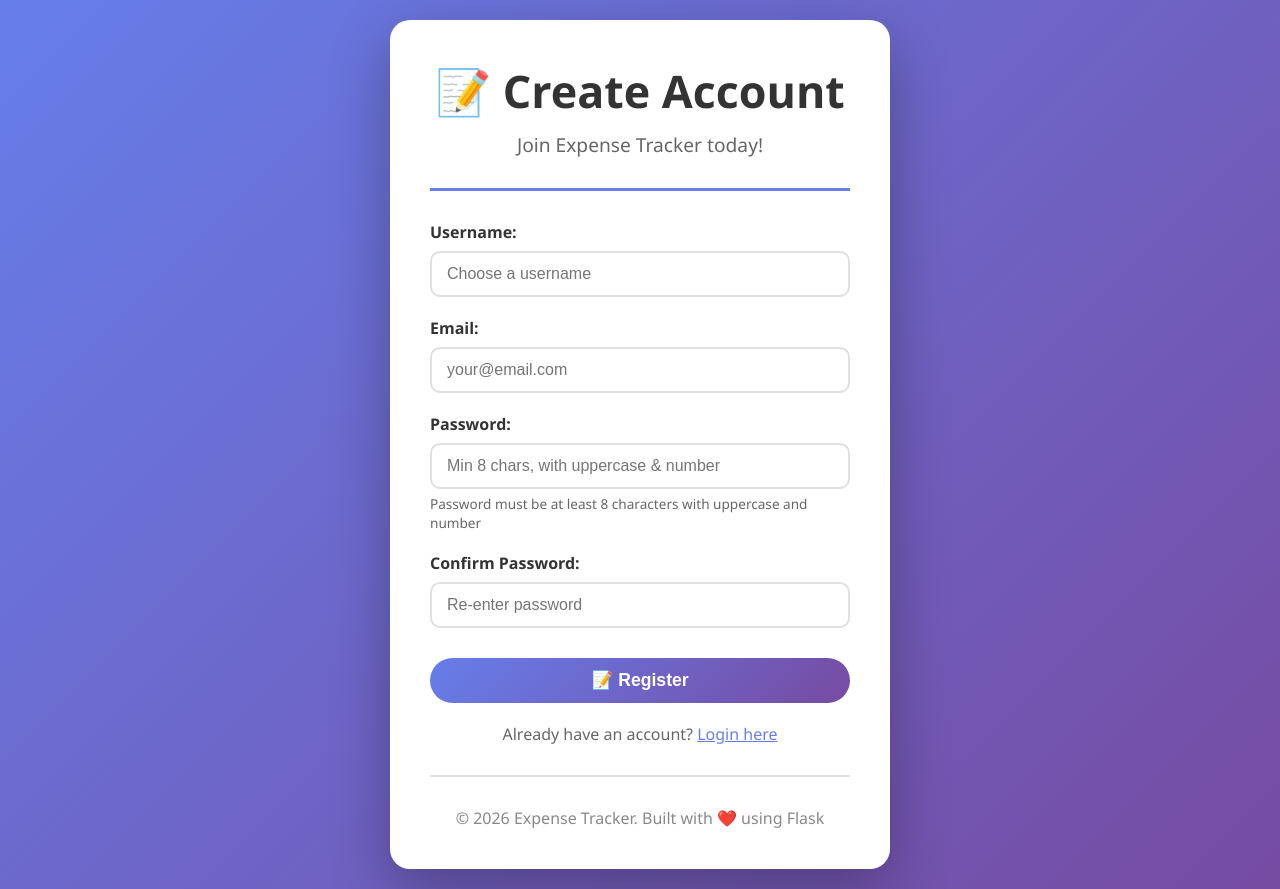
After one commit to likhitha816/expense-tracker, a Flask app: page /register in a window 1280 px wide. The commit adds this page. Run offline with Flask 3, Linux system fonts and the light colour scheme.

Commit message:
Day4: User authentication complete

```diff
--- a/app.py
+++ b/app.py
@@ -1,40 +1,119 @@
-from flask import Flask, render_template, request, redirect, url_for
+from flask import Flask, render_template, request, redirect, url_for, session, flash
 from datetime import datetime
 import database as db
+import auth
 
 app = Flask(__name__)
+app.secret_key = 'your-secret-key-here-change-this-in-production'  # Change this!
 
 # Initialize the database
-db.create_table()
+db.create_tables()
+
+# ========== AUTHENTICATION ROUTES ==========
+
+@app.route('/register', methods=['GET', 'POST'])
+def register():
+    """User registration"""
+    if request.method == 'POST':
+        username = request.form['username']
+        email = request.form['email']
+        password = request.form['password']
+        confirm_password = request.form['confirm_password']
+
+        # Validate passwords match
+        if password != confirm_password:
+            flash('Passwords do not match!', 'error')
+            return render_template('register.html')
+
+        # Validate password strength
+        is_valid, message = auth.validate_password(password)
+        if not is_valid:
+            flash(message, 'error')
+            return render_template('register.html')
+
+        # Validate email
+        if not auth.validate_email(email):
+            flash('Invalid email address!', 'error')
+            return render_template('register.html')
+
+        # Create user
+        success, user_id, message = db.create_user(username, email, password)
+
+        if success:
+            flash('Registration successful! Please login.', 'success')
+            return redirect(url_for('login'))
+        else:
+            flash(message, 'error')
+            return render_template('register.html')
+
+    return render_template('register.html')
+
+@app.route('/login', methods=['GET', 'POST'])
+def login():
+    """User login"""
+    if request.method == 'POST':
+        username = request.form['username']
+        password = request.form['password']
+
+        success, user_id, message = db.authenticate_user(username, password)
+
+        if success:
+            session['user_id'] = user_id
+            session['username'] = username
+            flash(f'Welcome back, {username}!', 'success')
+            return redirect(url_for('home'))
+        else:
+            flash(message, 'error')
+            return render_template('login.html')
+
+    return render_template('login.html')
+
+@app.route('/logout')
+def logout():
+    """User logout"""
+    session.clear()
+    flash('You have been logged out.', 'info')
+    return redirect(url_for('login'))
+
+# ========== MAIN ROUTES ==========
 
 @app.route('/')
 def home():
-    """Home page - shows all expenses"""
-    expenses = db.get_all_expenses()
-    total = db.get_total_expenses()
-    categories = db.get_expenses_by_category()
-    today_total = db.get_today_total()
+    """Home page - shows user's expenses"""
+    # Check if user is logged in
+    if 'user_id' not in session:
+        flash('Please login to view your expenses.', 'info')
+        return redirect(url_for('login'))
 
-    # Get today's date
-    today = datetime.now().strftime('%Y-%m-%d')
+    user_id = session['user_id']
+    expenses = db.get_expenses_by_user(user_id)
+    total = db.get_total_expenses(user_id)
+    categories = db.get_expenses_by_category(user_id)
+    today_total = db.get_today_total(user_id)
 
     return render_template('index.html',
                          expenses=expenses,
                          total=total,
                          categories=categories,
                          today_total=today_total,
-                         today=today)
+                         username=session.get('username'))
 
 @app.route('/add', methods=['GET', 'POST'])
 def add_expense():
     """Add a new expense"""
+    if 'user_id' not in session:
+        flash('Please login to add expenses.', 'info')
+        return redirect(url_for('login'))
+
     if request.method == 'POST':
+        user_id = session['user_id']
         description = request.form['description']
         amount = float(request.form['amount'])
         category = request.form['category']
         date = request.form['date']
 
-        db.add_expense(description, amount, category, date)
+        db.add_expense(user_id, description, amount, category, date)
+        flash('Expense added successfully!', 'success')
         return redirect(url_for('home'))
 
     return render_template('add.html')
@@ -42,7 +121,16 @@ def add_expense():
 @app.route('/edit/<int:expense_id>', methods=['GET', 'POST'])
 def edit_expense(expense_id):
     """Edit an existing expense"""
-    expense = db.get_expense_by_id(expense_id)
+    if 'user_id' not in session:
+        flash('Please login to edit expenses.', 'info')
+        return redirect(url_for('login'))
+
+    user_id = session['user_id']
+    expense = db.get_expense_by_id(expense_id, user_id)
+
+    if not expense:
+        flash('Expense not found or you do not have permission to edit it.', 'error')
+        return redirect(url_for('home'))
 
     if request.method == 'POST':
         description = request.form['description']
@@ -50,7 +138,8 @@ def edit_expense(expense_id):
         category = request.form['category']
         date = request.form['date']
 
-        db.update_expense(expense_id, description, amount, category, date)
+        db.update_expense(expense_id, user_id, description, amount, category, date)
+        flash('Expense updated successfully!', 'success')
         return redirect(url_for('home'))
 
     return render_template('edit.html', expense=expense)
@@ -58,7 +147,13 @@ def edit_expense(expense_id):
 @app.route('/delete/<int:expense_id>')
 def delete_expense(expense_id):
     """Delete an expense"""
-    db.delete_expense(expense_id)
+    if 'user_id' not in session:
+        flash('Please login to delete expenses.', 'info')
+        return redirect(url_for('login'))
+
+    user_id = session['user_id']
+    db.delete_expense(expense_id, user_id)
+    flash('Expense deleted successfully!', 'success')
     return redirect(url_for('home'))
 
 if __name__ == '__main__':
--- a/static/style.css
+++ b/static/style.css
@@ -343,3 +343,51 @@ tr:hover {
 .btn-cancel:hover {
     background: #e0e0e0;
 }
+/* Flash Messages */
+.alert {
+    padding: 15px;
+    border-radius: 10px;
+    margin-bottom: 20px;
+    font-weight: 500;
+}
+
+.alert-success {
+    background: #d4edda;
+    color: #155724;
+    border: 1px solid #c3e6cb;
+}
+
+.alert-error {
+    background: #f8d7da;
+    color: #721c24;
+    border: 1px solid #f5c6cb;
+}
+
+.alert-info {
+    background: #d1ecf1;
+    color: #0c5460;
+    border: 1px solid #bee5eb;
+}
+
+/* Logout Button */
+.btn-logout {
+    background: #ff6b6b;
+    color: white;
+    padding: 10px 20px;
+    border-radius: 30px;
+    text-decoration: none;
+    font-weight: bold;
+    transition: transform 0.3s ease, box-shadow 0.3s ease;
+}
+
+.btn-logout:hover {
+    transform: translateY(-3px);
+    box-shadow: 0 10px 20px rgba(255, 107, 107, 0.4);
+}
+
+/* Small text in forms */
+.form-group small {
+    display: block;
+    margin-top: 5px;
+    color: #666;
+}
--- /dev/null
+++ b/templates/register.html
@@ -0,0 +1,64 @@
+<!DOCTYPE html>
+<html lang="en">
+<head>
+    <meta charset="UTF-8">
+    <meta name="viewport" content="width=device-width, initial-scale=1.0">
+    <title>Register - Expense Tracker</title>
+    <link rel="stylesheet" href="{{ url_for('static', filename='style.css') }}">
+</head>
+<body>
+    <div class="container" style="max-width: 500px;">
+        <header>
+            <h1>📝 Create Account</h1>
+            <p>Join Expense Tracker today!</p>
+        </header>
+
+        <main>
+            {% with messages = get_flashed_messages(with_categories=true) %}
+                {% if messages %}
+                    {% for category, message in messages %}
+                        <div class="alert alert-{{ category }}">{{ message }}</div>
+                    {% endfor %}
+                {% endif %}
+            {% endwith %}
+
+            <form method="POST" class="expense-form">
+                <div class="form-group">
+                    <label for="username">Username:</label>
+                    <input type="text" id="username" name="username" required placeholder="Choose a username">
+                </div>
+
+                <div class="form-group">
+                    <label for="email">Email:</label>
+                    <input type="email" id="email" name="email" required placeholder="your@email.com">
+                </div>
+
+                <div class="form-group">
+                    <label for="password">Password:</label>
+                    <input type="password" id="password" name="password" required placeholder="Min 8 chars, with uppercase & number">
+                    <small style="color: #666; font-size: 0.85rem;">
+                        Password must be at least 8 characters with uppercase and number
+                    </small>
+                </div>
+
+                <div class="form-group">
+                    <label for="confirm_password">Confirm Password:</label>
+                    <input type="password" id="confirm_password" name="confirm_password" required placeholder="Re-enter password">
+                </div>
+
+                <div class="form-actions">
+                    <button type="submit" class="btn-submit">📝 Register</button>
+                </div>
+            </form>
+
+            <p style="text-align: center; margin-top: 20px; color: #666;">
+                Already have an account? <a href="{{ url_for('login') }}" style="color: #667eea;">Login here</a>
+            </p>
+        </main>
+
+        <footer>
+            <p>&copy; 2026 Expense Tracker. Built with ❤️ using Flask</p>
+        </footer>
+    </div>
+</body>
+</html>
```
Also changed, not shown: auth.py (added, +35 -0 lines), database.py (+132 -38 lines), templates/index.html (+19 -3 lines), templates/login.html (added, +51 -0 lines), expenses.db.
